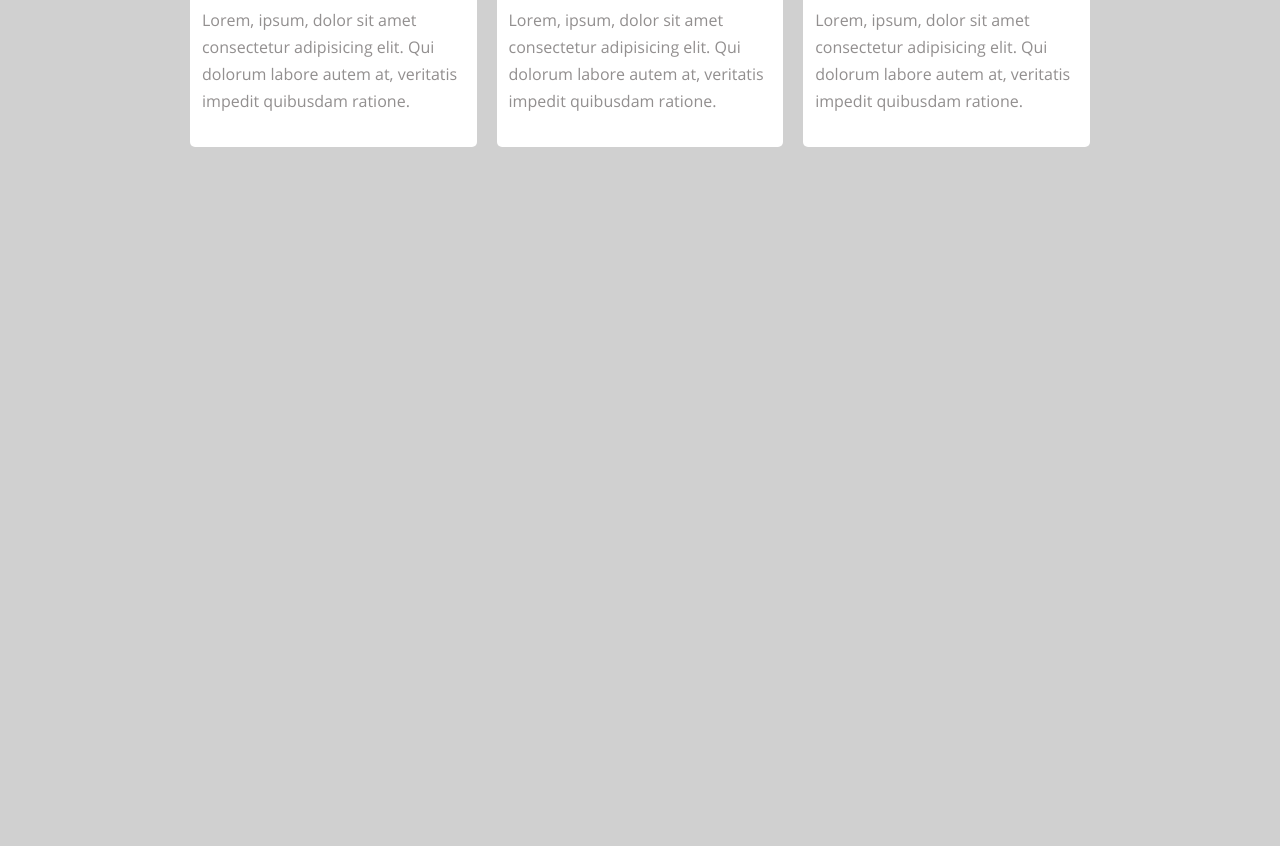
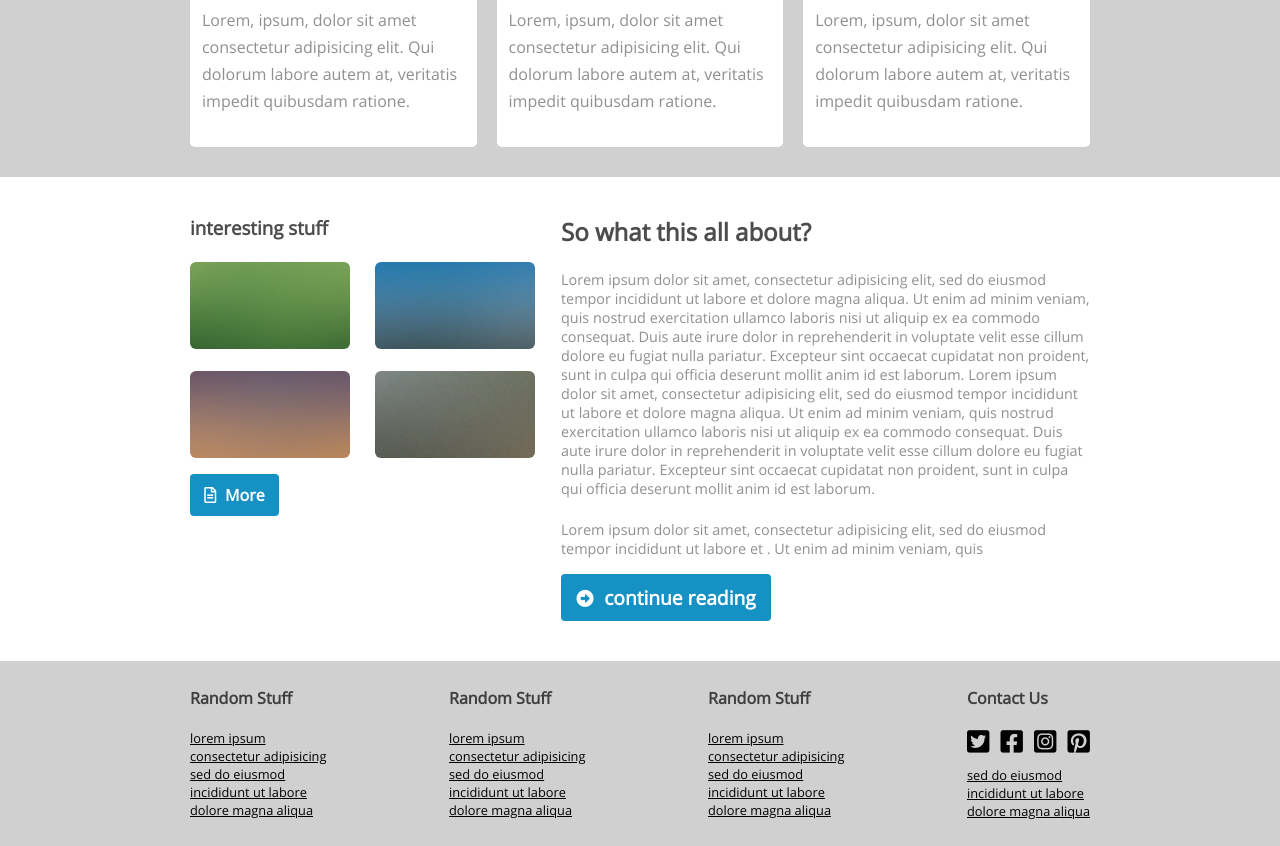
Before and after one commit to sebastianAricoC/books-and-books, a plain HTML site: page index.html in a window 1280 px wide. Shown: the part 588-1434 px from the top of the page. Before the commit the page ends 800 px from the top, so only its background shows below. Drawn offline with Linux system fonts and the light colour scheme.

Commit message:
se añaden estilos para section texto botones y footer

```diff
--- a/css/estilos.css
+++ b/css/estilos.css
@@ -2,11 +2,8 @@
 box-sizing: border-box;
 margin:0;
 padding: 0;
-
 }
-
 /****************fuentes e iconos***********************/
-
 @font-face {
 font-family: 'Oleo Script';
 src: url('../fonts/OleoScript-Regular.woff2') format('woff2'),
@@ -15,8 +12,6 @@
 font-style: normal;
 font-display: swap;
 }
-
-
 @font-face {
 font-family: 'fontawesome';
 src: url('../fonts/fontawesome-webfont.woff') format('woff2'),
@@ -25,8 +20,6 @@
 font-style: normal;
 font-display: swap;
 }
-
-
 @font-face {
 font-family: 'Open Sans';
 src: url('../fonts/OpenSans-Regular.woff2') format('woff2'),
@@ -35,8 +28,6 @@
 font-style: normal;
 font-display: swap;
 }
-
-
 @font-face {
 font-family: 'Open Sans-bold';
 src: url('../fonts/OpenSans-Bold.woff2') format('woff2'),
@@ -45,16 +36,11 @@
 font-style: normal;
 font-display: swap;
 }
-
-
 /***********Estructura incial***********/
-
-
 body{
 background: #d0d0d0;
 font-family: 'Open Sans';
 }
-
 header{
 width: 100%;
 max-width: 900px;
@@ -64,26 +50,22 @@ header{
 align-items: center;
 margin-top: 20px;
 }
-
 header h1{
 font-family: 'Oleo Script';
 color:#E41B1B;
 
 }
-
 header nav ul{
 padding: 0;
 list-style: none;
 display: flex;
 }
-
 header nav ul li{
 margin-left: 30px;
 font-family: 'Open Sans';
 font-weight: bold;
 font-size: 0.89em;
 }
-
 .contenedor_botones{
 width: 100%;
 max-width: 900px;
@@ -92,20 +74,17 @@ header nav ul li{
 display: flex;
 justify-content:space-between;
 }
-
 .textoInicial{
 width: 100%;
 max-width: 572px;
 font-family: 'Open Sans';
 padding: 30px;
 }
-
 .textoInicial h1{
 font-weight:bold;
 font-family: 'Open Sans-bold';
 color: #676767;
 }
-
 .textoInicial h3{
 font-weight:100;
 color: #676767;
@@ -119,7 +98,6 @@ header nav ul li{
 justify-content:space-evenly;
 width: 100%;
 max-width: 230px;
-
 }
 .btn{
 width: 100%;
@@ -130,17 +108,14 @@ header nav ul li{
 padding: 13px;
 align-items: center;
 }
-
 .btn h4{
 font-family: 'Open Sans-bold';
 font-size:1.5em;
 }
-
 .btn i{
 margin-left: 41px;
 font-size: 1.5em;
 }
-
 .conenedor_imagenes{
 width: 100%;
 max-width: 900px;
@@ -151,14 +126,11 @@ header nav ul li{
 background: #fff;
 border-radius: 5px;
 position: relative;
-
 }
-
 .textoCaption{
 line-height: 27px;
 padding: 12px;
 }
-
 .caja_imagen img{
 width: 100%;
 max-width: 300px;
@@ -171,24 +143,18 @@ header nav ul li{
 -moz-border-radius-topright: 5px;
 border-top-left-radius: 5px;
 border-top-right-radius: 5px;
-
 }
-
 .space{
 width: 65px;
 }
-
 .textoCaption h5{
 color:  #4c4c4c;
 }
-
 .textoCaption p{
 padding-bottom: 20px;
 margin-top:10px;
 color: #928f8f;
 }
-
-
 .textoImagen{
 position: absolute;
 top: 176px;
@@ -196,3 +162,130 @@ border-top-right-radius: 5px;
 font-weight: bold;
 left: 10px;
 }
+.conenedor-texto{
+background: #FFFFFF;
+margin-top: 30px;
+}
+.imagenes-Colores img{
+width: 100%;
+max-width: 160px;
+object-fit: cover;
+height: 87px;
+margin-top: 22px;
+display: flex;
+flex-wrap: wrap;
+    border-radius: 6px;
+
+}
+.contenedor{
+width: 100%;
+max-width: 900px;
+margin: 0 auto;
+display: flex;
+}
+.caja-colores{
+width: 100%;
+margin-top: 38px;
+display: flex;
+flex-direction: column;
+max-width: 371px;
+}
+.imagenes-Colores{
+display: flex;
+width: 100%;
+max-width: 345px;
+flex-wrap: wrap;
+justify-content: space-between;
+}
+.caja-texto-grande{
+width: 100%;
+margin-top: 38px;
+}
+.caja-texto-grande h2{
+	color: #4c4c4c;
+}
+.caja-texto-grande p{
+font-size:0.9em;
+margin-top: 22px;
+color: #928f8f;
+}
+
+.caja-colores h3{
+	color:#4c4c4c;
+}
+
+.btn-more{
+	background: #1591c4;
+    width: 100%;
+    max-width: 89px;
+    color: white;
+    display: flex;
+    justify-content: space-around;
+    align-items: center;
+    font-weight: bold;
+    padding: 10px;
+    margin-top: 16px;
+        border-radius: 4px;
+}
+
+.btn-continue{
+	    background: #1591c4;
+    width: 100%;
+    max-width: 210px;
+    color: white;
+    display: flex;
+    justify-content: space-around;
+  align-items: baseline;
+
+    font-weight: bold;
+    padding: 10px;
+    margin-top: 16px;
+    border-radius: 4px;
+    margin-bottom: 40px;
+}
+
+.btn-continue i{
+	font-size:1.1em;
+}
+
+.btn-continue h5{
+	font-size:1.2em;
+}
+
+.contenedor_cajasFooter{
+	    display: flex;
+	    justify-content: space-between;
+    width: 100%;
+    max-width: 900px;
+    margin: 26px auto;
+}
+.contenedor_cajasFooter .caja p{
+	color: #3e3e3e;
+	font-weight:bold;
+}
+
+.contenedor_cajasFooter .caja ul{
+list-style: none;
+margin-top: 20px;
+}
+
+.contenedor_cajasFooter .caja ul li{
+	font-size:0.8em;
+	text-decoration: underline;
+}
+
+
+
+.redesSociales i{
+
+	 font-size: 2em;
+	 text-decoration: none;
+
+}
+
+.redesSociales{
+display: flex;
+    justify-content: space-between;
+    text-decoration: none;
+    margin-bottom: 11px;
+}
--- a/index.html
+++ b/index.html
@@ -12,7 +12,7 @@
 			<div class="logo"><h1>myLorem</h1></div>
 			<nav>
 				<ul>
-					<li>Welocome</li>
+					<li>Welcome</li>
 					<li>Dropdown</li>
 					<li>Left Sidebar</li>
 					<li>Right Sidebar</li>
@@ -59,5 +59,80 @@
 				</div>
 			</div>
 		</div>
+		<section class="conenedor-texto">
+			<div class="contenedor">
+				<div class="caja-colores">
+					<h3>interesting stuff</h3>
+					<div class="imagenes-Colores">
+						<img src="images/pic01.jpg" alt="">
+						<img src="images/pic02.jpg" alt="">
+						<img src="images/pic03.jpg" alt="">
+						<img src="images/pic04.jpg" alt="">
+					</div>
+					<div class="btn-more"><i class="far fa-file-alt"></i>More</div>
+				</div>
+				<div class="caja-texto-grande">
+					<h2>So what this all about?</h2>
+					<p>Lorem ipsum dolor sit amet, consectetur adipisicing elit, sed do eiusmod
+						tempor incididunt ut labore et dolore magna aliqua. Ut enim ad minim veniam,
+						quis nostrud exercitation ullamco laboris nisi ut aliquip ex ea commodo
+						consequat. Duis aute irure dolor in reprehenderit in voluptate velit esse
+						cillum dolore eu fugiat nulla pariatur. Excepteur sint occaecat cupidatat non
+					proident, sunt in culpa qui officia deserunt mollit anim id est laborum. Lorem ipsum dolor sit amet, consectetur adipisicing elit, sed do eiusmod
+					tempor incididunt ut labore et dolore magna aliqua. Ut enim ad minim veniam,
+					quis nostrud exercitation ullamco laboris nisi ut aliquip ex ea commodo
+					consequat. Duis aute irure dolor in reprehenderit in voluptate velit esse
+					cillum dolore eu fugiat nulla pariatur. Excepteur sint occaecat cupidatat non
+					proident, sunt in culpa qui officia deserunt mollit anim id est laborum.</p>
+					<p>Lorem ipsum dolor sit amet, consectetur adipisicing elit, sed do eiusmod
+						tempor incididunt ut labore et . Ut enim ad minim veniam,
+					quis</p>
+					<div class="btn-continue"><i class="fas fa-arrow-alt-circle-right"></i><h5>continue reading</h5></div>
+				</div>
+			</div>
+		</section>
+		<footer>
+			<div class="contenedor_cajasFooter">
+			<div class="caja">
+				<p>Random Stuff</p>
+				<ul>
+					<li>lorem ipsum</li>
+					<li>consectetur adipisicing</li>
+					<li>sed do eiusmod</li>
+					<li>incididunt ut labore</li>
+					<li>dolore magna aliqua</li>
+				</ul>
+			</div>
+			<div class="caja">
+				<p>Random Stuff</p>
+				<ul>
+					<li>lorem ipsum</li>
+					<li>consectetur adipisicing</li>
+					<li>sed do eiusmod</li>
+					<li>incididunt ut labore</li>
+					<li>dolore magna aliqua</li>
+				</ul>
+			</div>
+			<div class="caja">
+				<p>Random Stuff</p>
+				<ul>
+					<li>lorem ipsum</li>
+					<li>consectetur adipisicing</li>
+					<li>sed do eiusmod</li>
+					<li>incididunt ut labore</li>
+					<li>dolore magna aliqua</li>
+				</ul>
+			</div>
+			<div class="caja">
+				<p>Contact Us</p>
+				<ul>
+					<li style="text-decoration: none;"><div class="redesSociales"><i class="fab fa-twitter-square"></i><i class="fab fa-facebook-square"></i><i class="fab fa-instagram-square"></i><i class="fab fa-pinterest-square"></i></div></li>
+					<li>sed do eiusmod</li>
+					<li>incididunt ut labore</li>
+					<li>dolore magna aliqua</li>
+				</ul>
+			</div>
+			</div>
+		</footer>
 	</body>
 </html>
```
Lines whose indentation alone changed are shown as unchanged.
